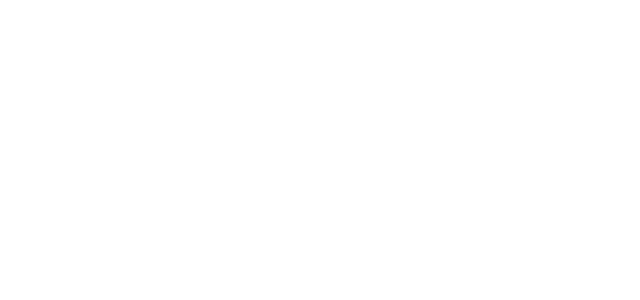
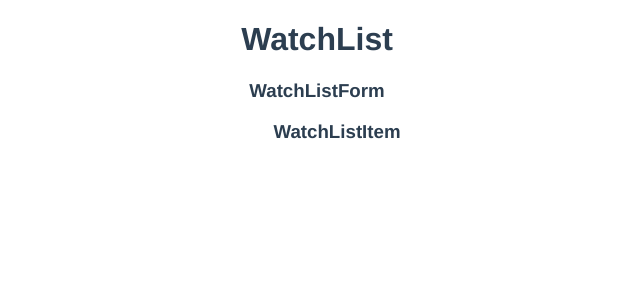
Before and after one commit to yjohbjects/09_pjt, a Vue app in the folder my-vue-pjt/: page /watch-list in a window 1280 px wide. Shown: the top 300 px of the page, without its empty margins (323-963 px from the left). Built offline with nearby package versions, Linux system fonts and the light colour scheme.

Commit message:
link_components

```diff
--- a/my-vue-pjt/src/components/MovieCard.vue
+++ b/my-vue-pjt/src/components/MovieCard.vue
@@ -1,6 +1,6 @@
 <template>
   <div>
-
+    <h3>MovieCard</h3>
   </div>
 </template>
 
--- a/my-vue-pjt/src/components/WatchListForm.vue
+++ b/my-vue-pjt/src/components/WatchListForm.vue
@@ -1,6 +1,6 @@
 <template>
   <div>
-
+    <h3>WatchListForm</h3>
   </div>
 </template>
 
--- a/my-vue-pjt/src/components/WatchListItem.vue
+++ b/my-vue-pjt/src/components/WatchListItem.vue
@@ -1,6 +1,6 @@
 <template>
   <div>
-
+    <h3>WatchListItem</h3>
   </div>
 </template>
 
--- a/my-vue-pjt/src/router/index.js
+++ b/my-vue-pjt/src/router/index.js
@@ -1,5 +1,8 @@
 import Vue from 'vue'
 import VueRouter from 'vue-router'
+import MovieView from '../views/MovieView'
+import RandomView from '../views/RandomView'
+import WatchListView from '../views/WatchListView'
 
 
 Vue.use(VueRouter)
@@ -10,6 +13,21 @@
   //   name: 'home',
   //   component: HomeView
   // },
+  {
+    path: '/movies',
+    name: 'movies',
+    component: MovieView,
+  },
+  {
+    path: '/random',
+    name: 'random',
+    component: RandomView,
+  },
+  {
+    path: '/watch-list',
+    name: 'watchList',
+    component: WatchListView,
+  },
 ]
 
 const router = new VueRouter({
--- a/my-vue-pjt/src/views/MovieView.vue
+++ b/my-vue-pjt/src/views/MovieView.vue
@@ -1,12 +1,19 @@
 <template>
   <div>
-
+    <h1>MovieView</h1>
+    <MovieCard/>
   </div>
 </template>
 
 <script>
+import MovieCard from '../components/MovieCard'
+
+
 export default {
   name: 'MovieView',
+  components: {
+    MovieCard,
+  }
 }
 </script>
 
--- a/my-vue-pjt/src/views/RandomView.vue
+++ b/my-vue-pjt/src/views/RandomView.vue
@@ -1,6 +1,6 @@
 <template>
   <div>
-
+    <h1>RandomView</h1>
   </div>
 </template>
 
--- a/my-vue-pjt/src/views/WatchListView.vue
+++ b/my-vue-pjt/src/views/WatchListView.vue
@@ -1,12 +1,25 @@
 <template>
   <div>
+    <h1>WatchList</h1>
+    <WatchListForm/>
+    <ul>
+      <WatchListItem/>
+    </ul>
+  </div>
 
-  </div>
 </template>
 
 <script>
+import WatchListForm from '../components/WatchListForm'
+import WatchListItem from '../components/WatchListItem'
+
+
 export default {
   name: 'WatchListView',
+  components: {
+    WatchListForm,
+    WatchListItem,
+  }
 }
 </script>
 
```
